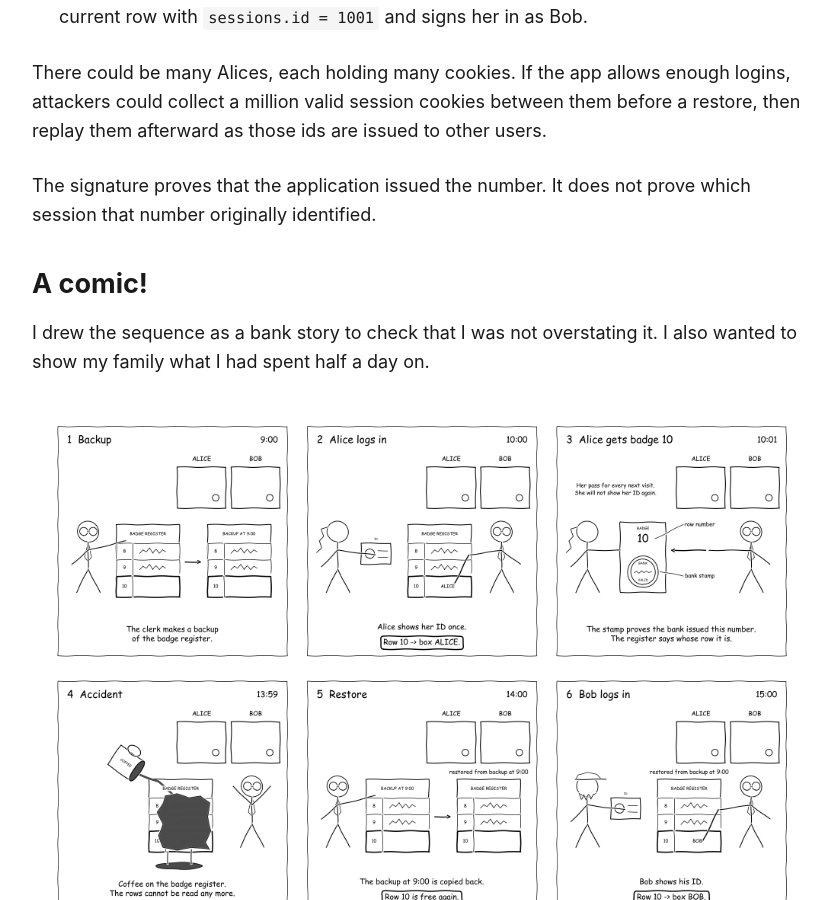
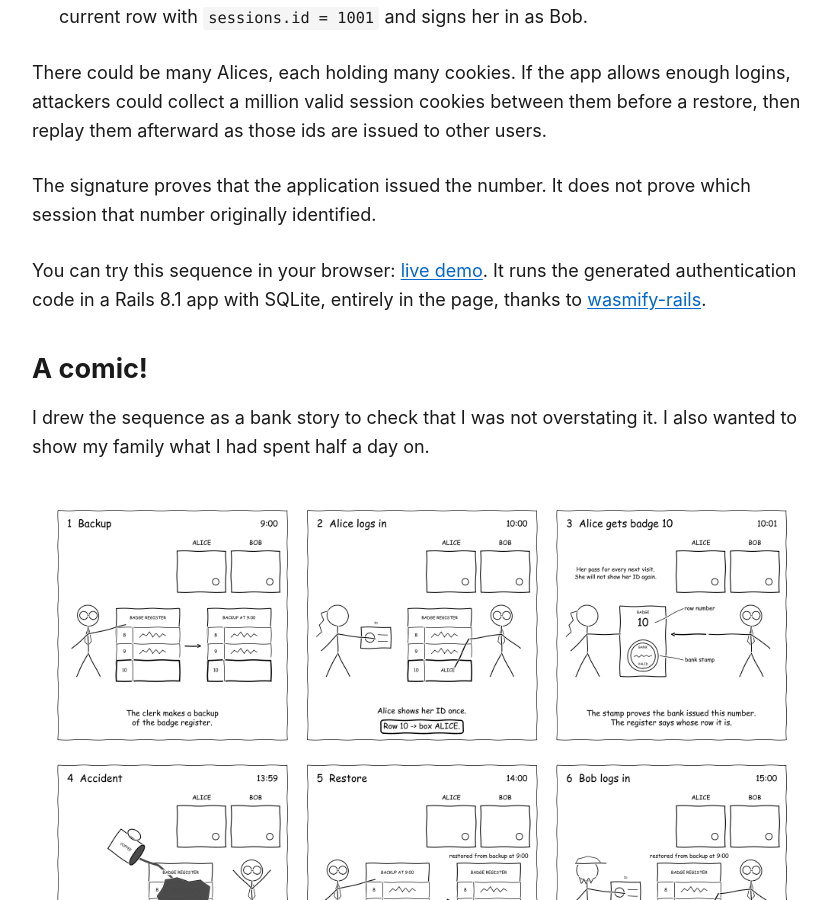
Before and after one commit to kryzhovnik/blog, a Jekyll site: the page built from _posts/2026-09-30-when-a-database-restore-signs-you-in-as-someone-else.md, in a window 1280 px wide and 900 px high, scrolled down 1218 px. Shown: the whole window, without its empty margins (218-1048 px from the left). Built offline with Jekyll 4.4.1, drawn with Linux system fonts in a browser that asks for light colours.

Commit message:
Add live demo link to the database restore post

```diff
--- a/_posts/2026-09-30-when-a-database-restore-signs-you-in-as-someone-else.md
+++ b/_posts/2026-09-30-when-a-database-restore-signs-you-in-as-someone-else.md
@@ -31,6 +31,8 @@ Here is the production-to-production case:
 There could be many Alices, each holding many cookies. If the app allows enough logins, attackers could collect a million valid session cookies between them before a restore, then replay them afterward as those ids are issued to other users.
 
 The signature proves that the application issued the number. It does not prove which session that number originally identified.
+
+You can try this sequence in your browser: [live demo](https://rails-auth-demo.samsonov.io). It runs the generated authentication code in a Rails 8.1 app with SQLite, entirely in the page, thanks to [wasmify-rails](https://github.com/palkan/wasmify-rails).
 
 ## A comic!
 
```
